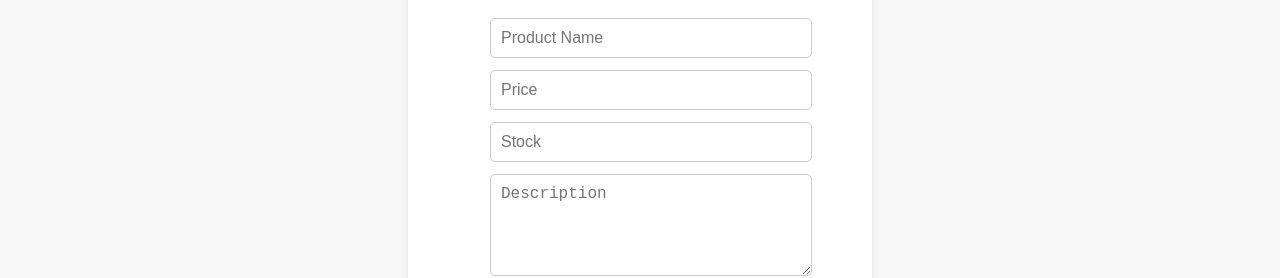
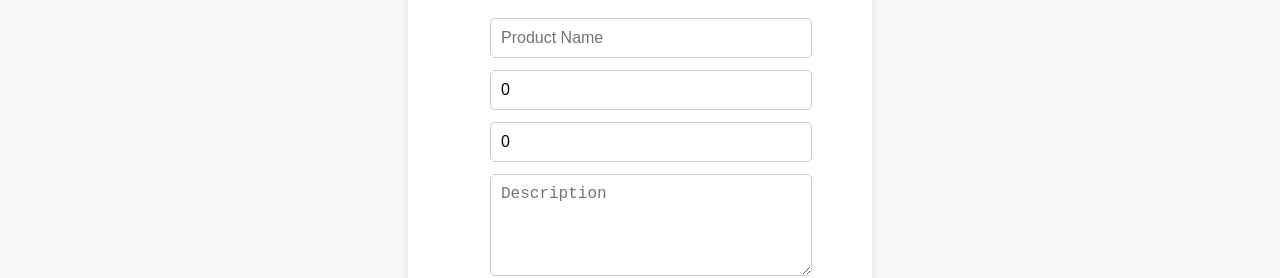
Before and after one commit to kamilkulczyk/Ecommerce-Api, a React (Vite) app in the folder frontend/: page /add-product in a window 1280 px wide. Shown: the part 186-464 px from the top of the page. Built offline with nearby package versions, Linux system fonts and the light colour scheme.

Commit message:
send product price and stock as numbers

```diff
--- a/frontend/src/pages/AddProduct.jsx
+++ b/frontend/src/pages/AddProduct.jsx
@@ -6,8 +6,8 @@ import "./AddProduct.css";
 const AddProduct = () => {
   const navigate = useNavigate();
   const [name, setName] = useState("");
-  const [price, setPrice] = useState("");
-  const [stock, setStock] = useState("");
+  const [price, setPrice] = useState(0);
+  const [stock, setStock] = useState(0);
   const [description, setDescription] = useState("");
   const [imageUrls, setImageUrls] = useState([""]);
   const [loading, setLoading] = useState(false);
@@ -56,8 +56,8 @@ const AddProduct = () => {
       <h2>Add a New Product</h2>
       <form onSubmit={handleSubmit}>
         <input type="text" placeholder="Product Name" value={name} onChange={(e) => setName(e.target.value)} required />
-        <input type="number" placeholder="Price" value={price} onChange={(e) => setPrice(e.target.value)} required />
-        <input type="number" placeholder="Stock" value={stock} onChange={(e) => setStock(e.target.value)} required />
+        <input type="number" placeholder="Price" value={price} onChange={(e) => setPrice(parseFloat(e.target.value) || 0)} required />
+        <input type="number" placeholder="Stock" value={stock} onChange={(e) => setStock(parseFloat(e.target.value) || 0)} required />
         <textarea placeholder="Description" value={description} onChange={(e) => setDescription(e.target.value)} required />
 
         <div className="image-urls">
```
